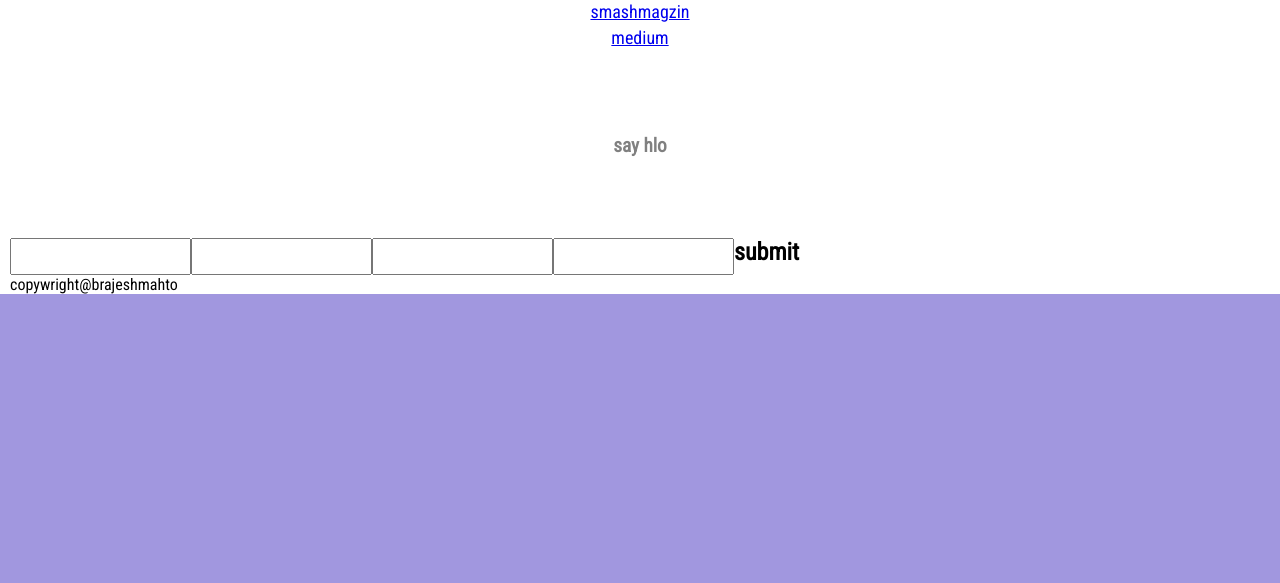
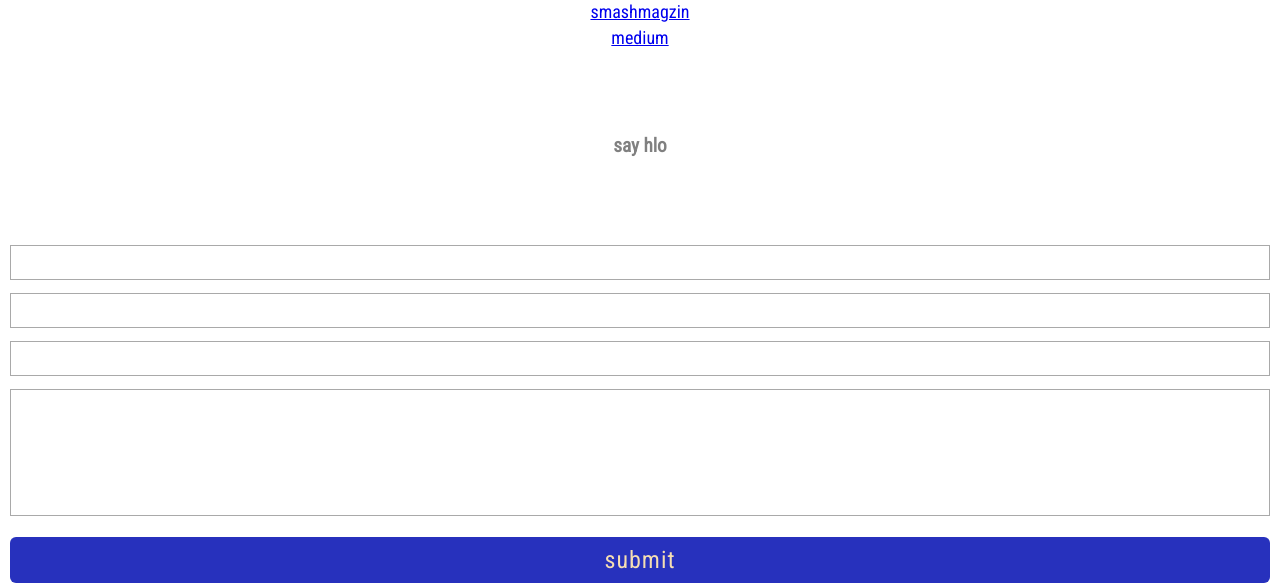
Before and after one commit to mahtobittu/mahtobittu.github.io, a PHP site: page / in a window 1280 px wide. Shown: the part 4828-5411 px from the top of the page. Before the commit the page ends 5122 px from the top, so only its background shows below. Run offline with PHP 8.4, Linux system fonts and the light colour scheme.

Commit message:
Add files via upload

```diff
--- a/index.html
+++ b/index.html
@@ -208,19 +208,29 @@
                         <li>medium</li>
                     </ul>
 
-                </div>
+                </div >
                 <div class="cartmarg">
                     <h2 class="h2margin">say hlo</h2>
+                    <div style=" margin-top: 88px; ">
+                        <form style=" flex-direction: column; display: flex; color: wheat;">
+                            <input class="input1"></input>
+                            <input class="input1"></input>
+                            <input class="input1"></input>
+                            <input class="input1" style="height: 125px;"></input>
+                            <h2 style="    background-color: rgb(39, 49, 189);
+                            padding: 9px;
+                            background-color: rgb(39, 49, 189);
+                            /* border-bottom-left-radius: 26px; */
+                            border-radius: 6px;
+                            font-weight: 400;
+                            letter-spacing: 1px;     margin-top: 8px;">submit</h2>
+                        </form>
+                    </div>
+
                 </div>
-                <form style="display:flex;">
-                    <input class = "input1"></input>
-                    <input class = "input1"></input>
-                    <input class = "input1"></input>
-                    <input  class = "input1"></input>
-                    <h2>submit</h2>
-                </form>
 
-                <footer>copywright@brajeshmahto</footer>
+
+
 
             </div>
 
--- a/jssolution.css
+++ b/jssolution.css
@@ -208,5 +208,7 @@ span{
 
 .input1{
 
+    border: 1px solid darkgrey;
     height: 33px;
+    margin-bottom: 13px;
 }
```
